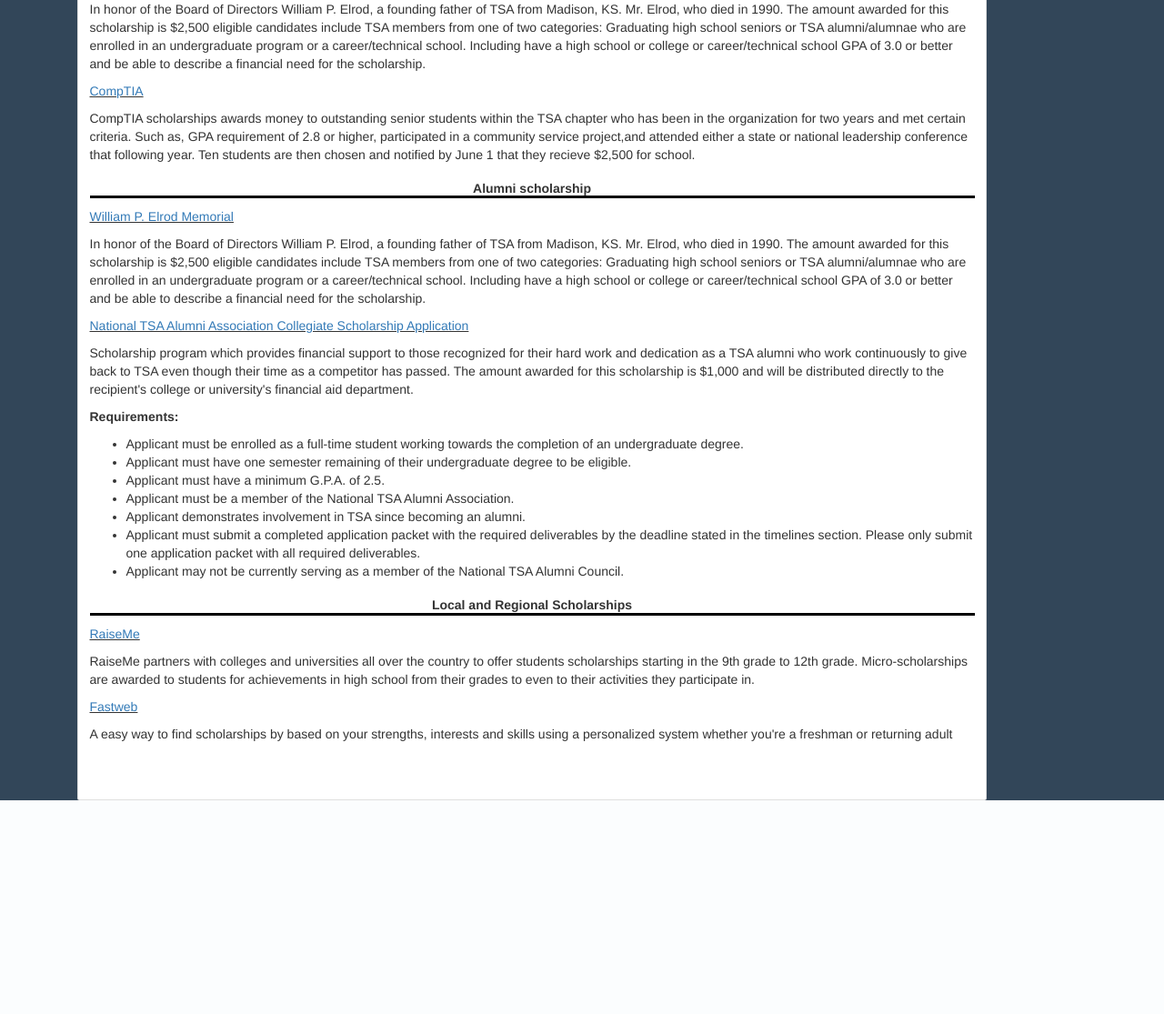
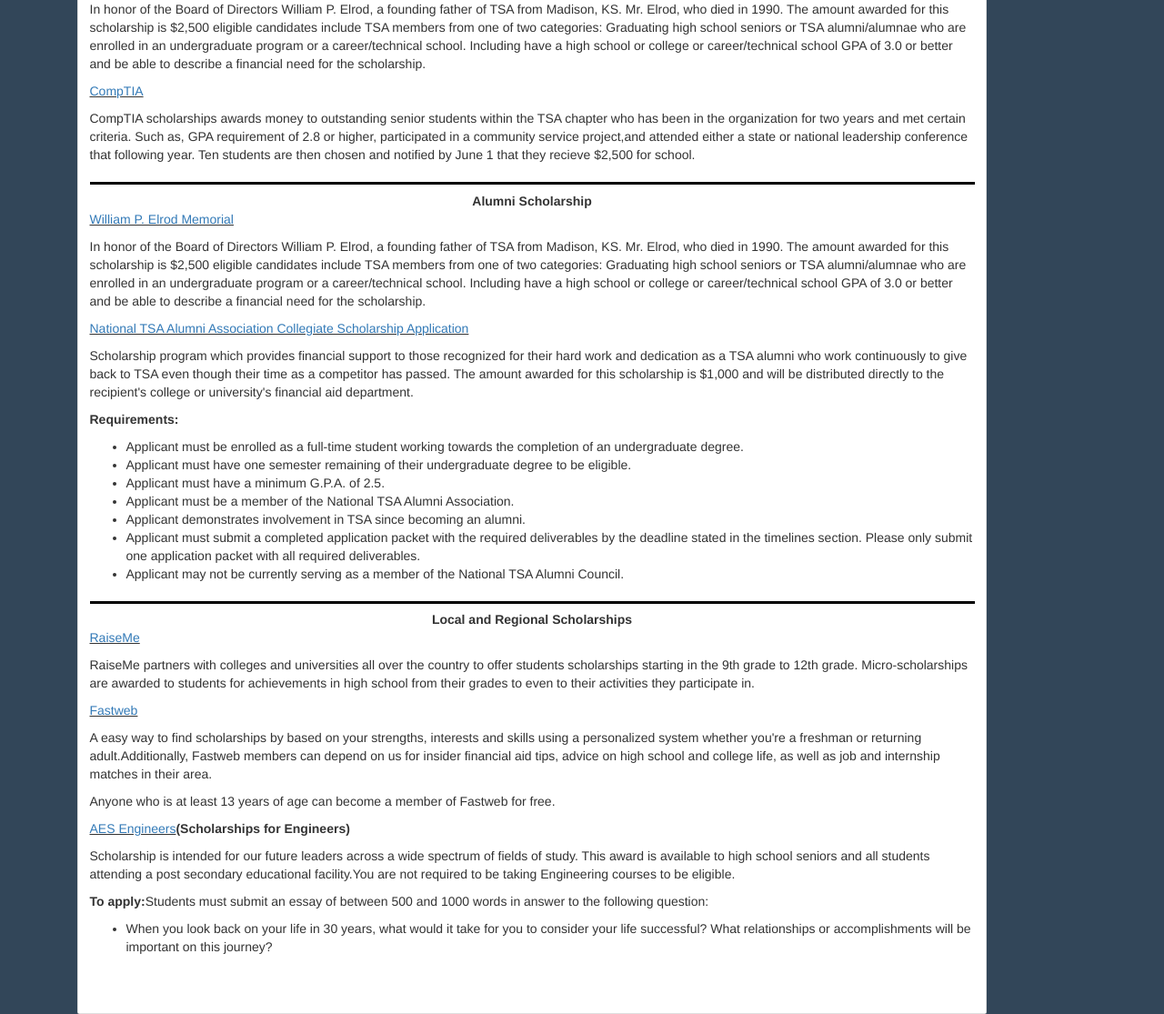
Before and after one commit to cdxker/TSAWebsite, a Flask app: page /scholarships in a window 1280 px wide. Shown: the part 518-1633 px from the top of the page at 91% size. Before the commit the page ends 1398 px from the top, so only its background shows below. Run offline with Flask 2, Linux system fonts and the light colour scheme; some libraries are stand-ins or nearby versions.

Commit message:
plus one

```diff
--- a/TSA/templates/scholarships.html
+++ b/TSA/templates/scholarships.html
@@ -45,8 +45,9 @@
    or national leadership conference that following year. Ten students are then chosen and notified by June 1 that they recieve $2,500 for school.</p>
   </ul>
       <h1>
-        <center><h5 class="card-title"><b>Alumni scholarship</b></h5></center>
-      </h1>
+        <h5 class="card-title">
+     </h1>
+          <center><b>Alumni Scholarship</b></h5></center>
       <p><u><a href="https://tsaweb.org/resources/student-members/william-p.-elrod-scholarship">William P. Elrod Memorial </a></u></p>
       <p>In honor of the Board of Directors William P. Elrod, a founding father of TSA from Madison, KS. Mr. Elrod, who died in 1990.
         The amount awarded for this scholarship is $2,500 eligible candidates include TSA members from one of two
@@ -71,17 +72,26 @@
         </ul>
 
         <h1>
-              <center><h5 class="card-title"><b>Local and Regional Scholarships</b></h5></center>
+              <h5 class="card-title">
         </h1>
+        <center><b>Local and Regional Scholarships</b></h5></center>
         <p><u><a href="https://www.raise.me/">RaiseMe</a></u></p>
         <p>RaiseMe partners with colleges and universities all over the country to offer students scholarships starting in the 9th grade to 12th grade.
           Micro-scholarships are awarded to students for achievements in high school from their grades to even to their activities they participate in.</p>
         <p class="card-text">
             <p><u><a href="https://www.fastweb.com/">Fastweb</a></u></p>
         <P>A easy way to find scholarships by based on your strengths, interests and skills using a personalized system
-          whether you're a  freshman or returning adult</P>
-
+          whether you're a freshman or returning adult.Additionally, Fastweb members can depend on us for insider financial
+          aid tips, advice on high school and college life, as well as job and internship matches in their area.</P>
+        <p>Anyone who is at least 13 years of age can become a member of Fastweb for free.</p>
         </p>
-
+        <p><u><a href="https://www.gpisd.org/site/default.aspx?PageType=3&DomainID=11809&ModuleInstanceID=48768&ViewID=6446EE88-D30C-497E-9316-3F8874B3E108&RenderLoc=0&FlexDataID=28246&PageID=41676">AES Engineers</a></u><b>(Scholarships for Engineers)</b></p>
+        <p>Scholarship is intended for our future leaders across a wide spectrum of fields of study. This award is available to high school seniors
+          and all students attending a post secondary educational facility.You are not required to be taking Engineering courses to be eligible.</p>
+           <p><b>To apply:</b>Students must submit an essay of between 500 and 1000 words in answer to the following question:</p>
+           <ul>
+             <p><li>When you look back on your life in 30 years, what would it take for you to consider your life successful?  What relationships or accomplishments will be important on this journey?</li></p>
+            </ul>
+            </p>
 <p class="card-text"></p>
 {% endblock %}
```
